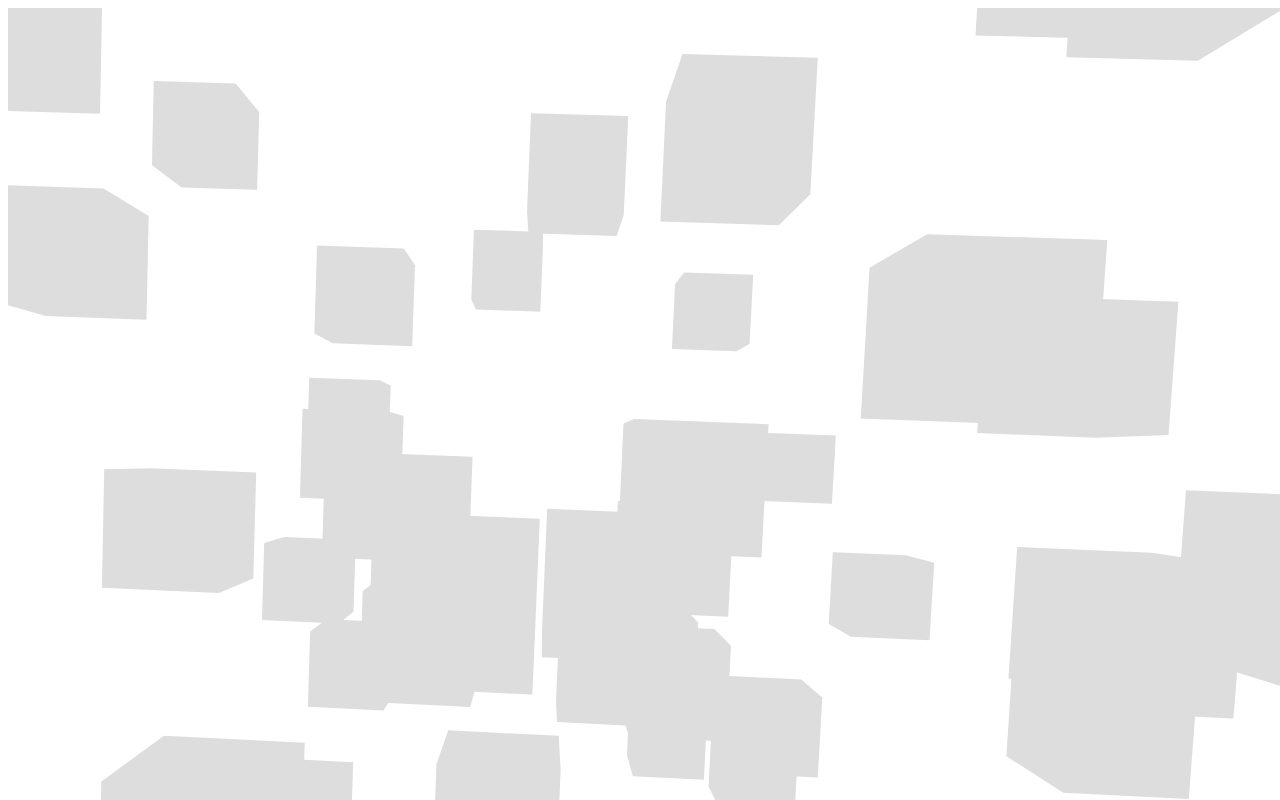
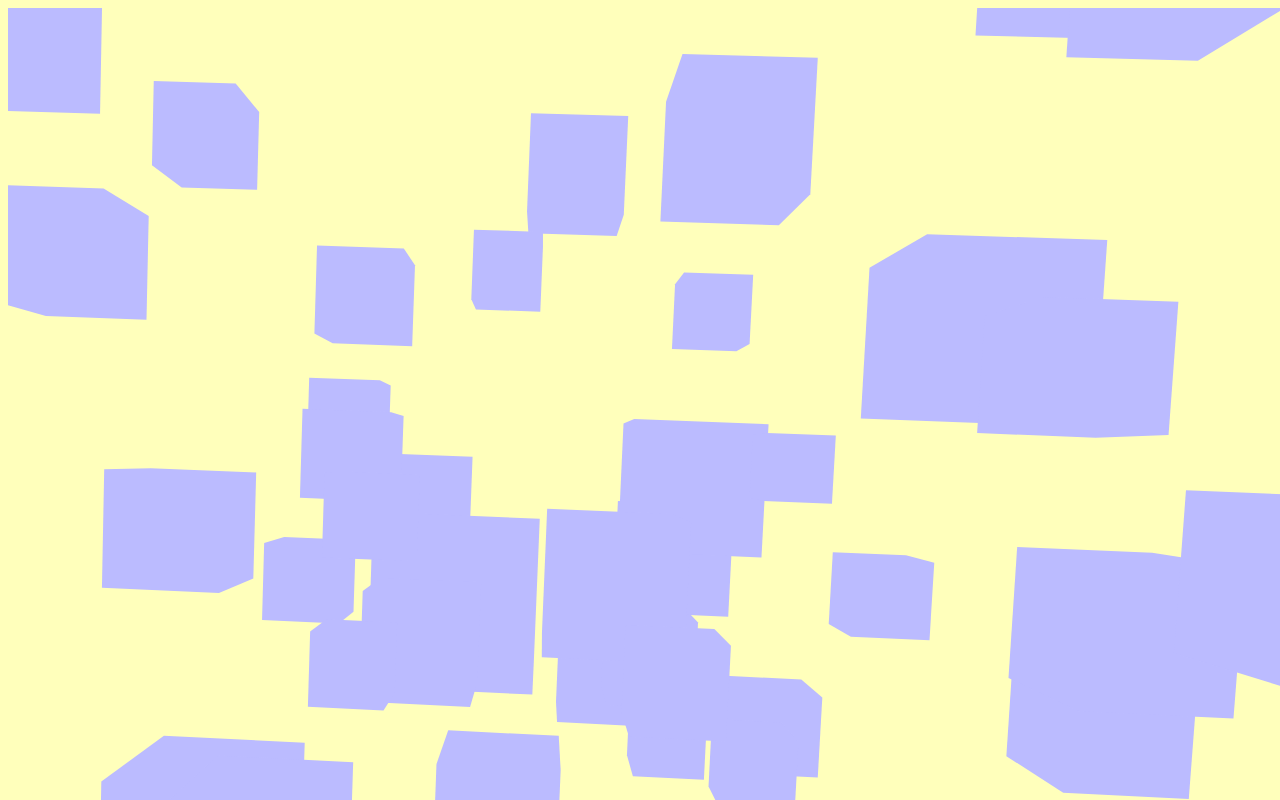
Before and after one commit to erikbern/d3-3d, a plain HTML site: page index.html in a window 1280 px wide. Shown: the top 800 px of the page. Drawn offline with nearby package versions, Linux system fonts and the light colour scheme.

Commit message:
other colors

```diff
--- a/index.html
+++ b/index.html
@@ -1,11 +1,14 @@
 <html>
+  <style type="text/css">
+    body { background-color: #ffb; }
+  </style>
   <head>
     <script src="https://ajax.googleapis.com/ajax/libs/jquery/2.1.3/jquery.min.js"></script>
     <script src="https://cdnjs.cloudflare.com/ajax/libs/d3/3.5.5/d3.min.js"></script>
     <script src="d3-3d.js"></script>
     <script type="text/javascript">
 $(document).ready(function() {
-  do3d('body', 100, '#ddd');
+  do3d('body', 100, '#bbf');
 });
       </script>
   </head>
```
